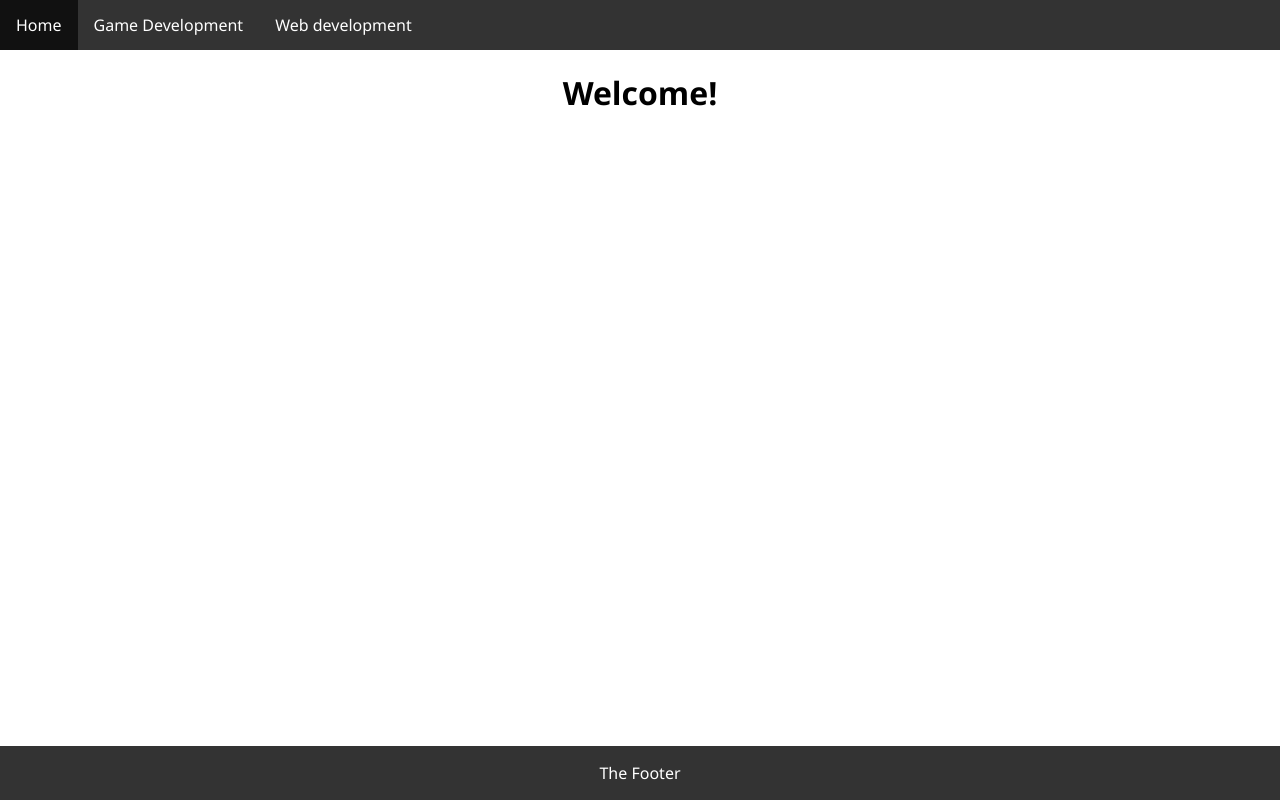
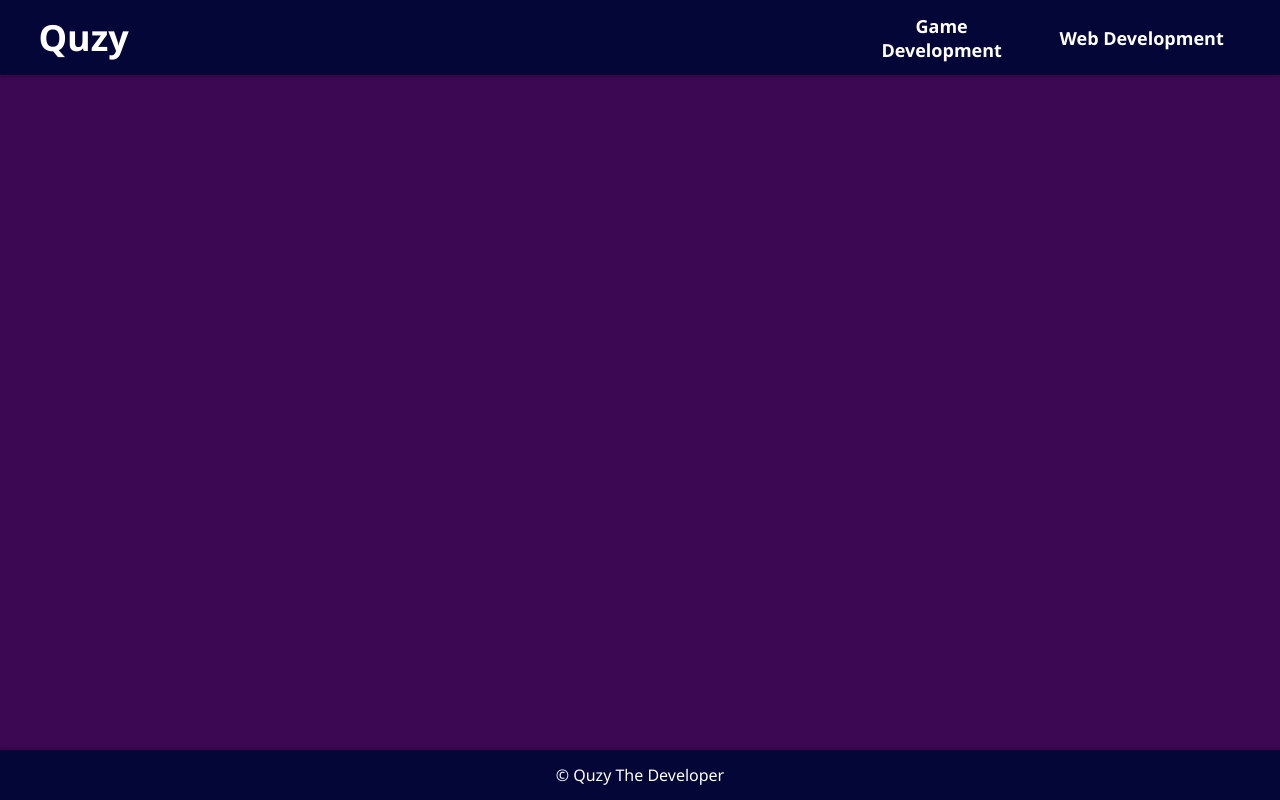
Before and after one commit to QuzyTheFirst/QuzyTheFirst.github.io, a plain HTML site: page index.html in a window 1280 px wide. Drawn offline with Linux system fonts and the light colour scheme.

Commit message:
Added Layout

```diff
--- a/css/main.css
+++ /dev/null
@@ -1,59 +0,0 @@
-.navbar {
-	list-style-type: none;
-	margin: 0;
-	padding: 0;
-	overflow: hidden;
-	background-color: #333;
-}
-
-.navbar li {
-	float: left;
-}
-
-.navbar li a {
-	display: block;
-	color: white;
-	text-align: center;
-	padding: 14px 16px;
-	text-decoration: none;
-	transition: 0.2s;
-}
-
-/* Change the link color to #111 (black) on hover */
-.navbar li a:hover {
-	background-color: #111;
-}
-
-.active {
-	background-color: #04AA6D;
-}
-
-.footer {
-	position: fixed;
-	left: 0;
-	bottom: 0;
-	width: 100%;
-	background-color: #333;
-	color: white;
-	text-align: center;
-}
-
-body {
-	margin: 0;
-	font-family: 'Segoe UI', Tahoma, Geneva, Verdana, sans-serif;
-}
-
-.flex-container {
-	display: flex;
-	height: auto;
-	align-items: baseline;
-	background-color: DodgerBlue;
-}
-.flex-container > div {
-	background-color: #f1f1f1;
-	width: 100px;
-	margin: 10px;
-	text-align: center;
-	line-height: 75px;
-	font-size: 30px;
-  }
--- /dev/null
+++ b/css/style.css
@@ -0,0 +1,87 @@
+:root{
+    --primary-color: #030637;
+
+    --secondary-color: #3C0753;
+    --secondary-color-shadow:#330646;
+
+    --hover-color: #720455;
+
+    --text-color: white;
+}
+
+body{
+    font-family: 'Segoe UI', Tahoma, Geneva, Verdana, sans-serif;
+
+    padding: 0;
+    margin: 0;
+}
+
+.container{
+    display: grid;
+    grid-template-rows: 75px 1fr 50px;
+
+    height: 100vh;
+}
+
+.header{
+    background-color: var(--primary-color);
+    padding: 0 3%;
+    color: var(--text-color);
+
+    position: relative;
+    box-shadow: 0px 2px 3px var(--secondary-color-shadow);
+
+    display: grid;
+    grid-template-columns: auto 1fr 200px 200px;
+
+    align-items: center;
+}
+
+.header > .logo{
+    margin-right: auto;
+
+    font-weight: bold;
+    font-size: 36px;
+}
+
+.header a{
+    color: var(--text-color);
+    padding: 0 12px;
+    font-weight: bold;
+    font-size: 18px;
+    text-decoration: none;
+}
+
+.header > .link-container{
+    text-align: center;
+    height: 100%;
+
+    display: grid;
+    justify-content: center;
+    align-content: center;
+
+    transition: 0.2s;
+}
+
+.header > .link-container:hover{
+    background-color: var(--hover-color);
+}
+
+.content{
+    background-color: var(--secondary-color);
+
+    padding: 12px;
+}
+
+.footer{
+    background-color: var(--primary-color);
+
+    color:var(--text-color);
+
+    position: relative;
+    box-shadow: 0px -2px 3px var(--secondary-color-shadow);
+
+    display: grid;
+    justify-content: center;
+    align-content: center;
+}
--- a/index.html
+++ b/index.html
@@ -1,23 +1,30 @@
 <!DOCTYPE html>
-<html>
+<html lang="en">
+<head>
+    <meta charset="UTF-8">
+    <meta name="viewport" content="width=device-width, initial-scale=1.0">
+    <title>Portfolio</title>
+    <link rel="stylesheet" href="./css/style.css">
+    <script src="./js/main.js" defer></script>
+</head>
+<body>
+    <div class="container">
+        <div class="header">
+            <div class="logo">Quzy</div>
+            <div></div>
+            <div class="link-container">
+                <a href="">Game Development</a>
+            </div>
+            <div class="link-container">
+                <a href="">Web Development</a>
+            </div>
+        </div>
+        <div class="content">
 
-<head>
-	<title>Page Title</title>
-	<link rel="stylesheet" href="css/main.css" />
-</head>
-
-<body>
-	<ul class="navbar">
-		<li><a class="active" href="#">Home</a></li>
-		<li><a href="pages/GameDev.html">Game Development</a></li>
-		<li><a href="pages/WebDev.html">Web development</a></li>
-	</ul>
-
-	<h1 style="text-align: center;">Welcome!</h1>
-
-	<div class="footer">
-		<p>The Footer</p>
-	</div>
+        </div>
+        <div class="footer">
+            <div>&#169; Quzy The Developer</div>
+        </div>
+    </div>
 </body>
-
 </html>
```
Also changed, not shown: pages/WebDev.html (deleted, +0 -25 lines), js/main.js (added).
